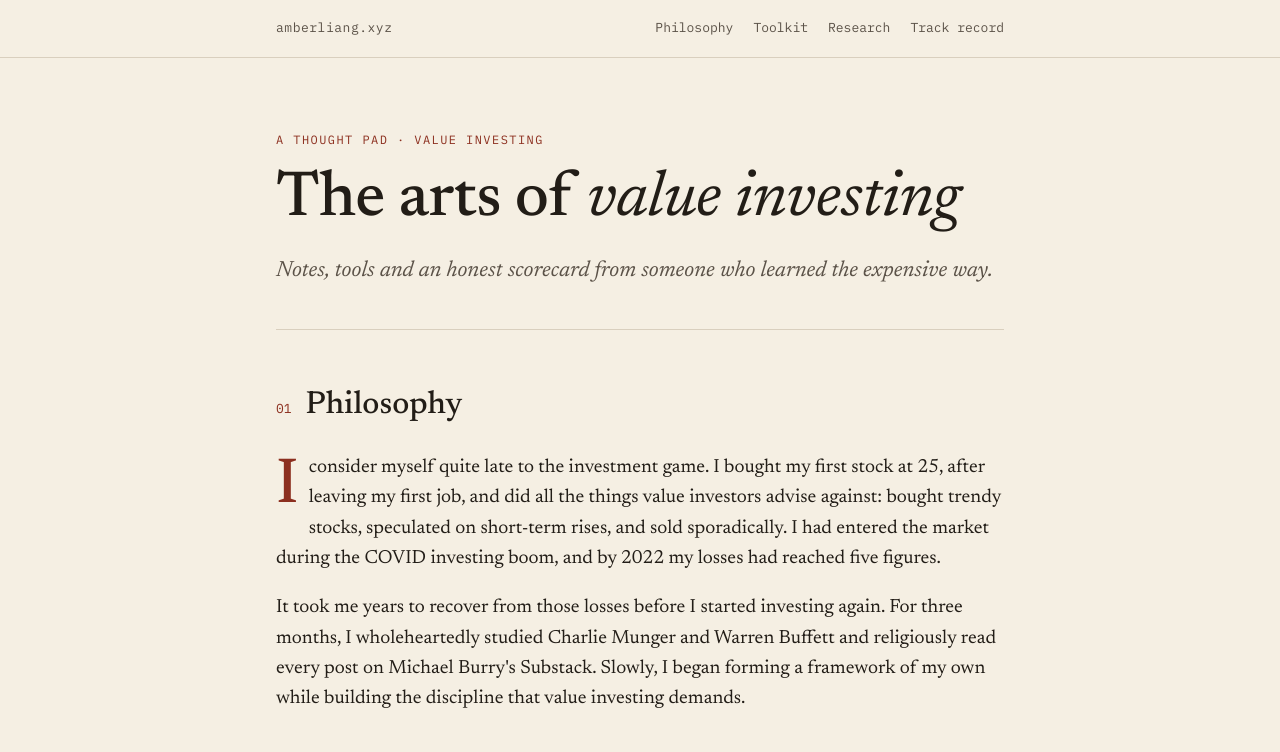
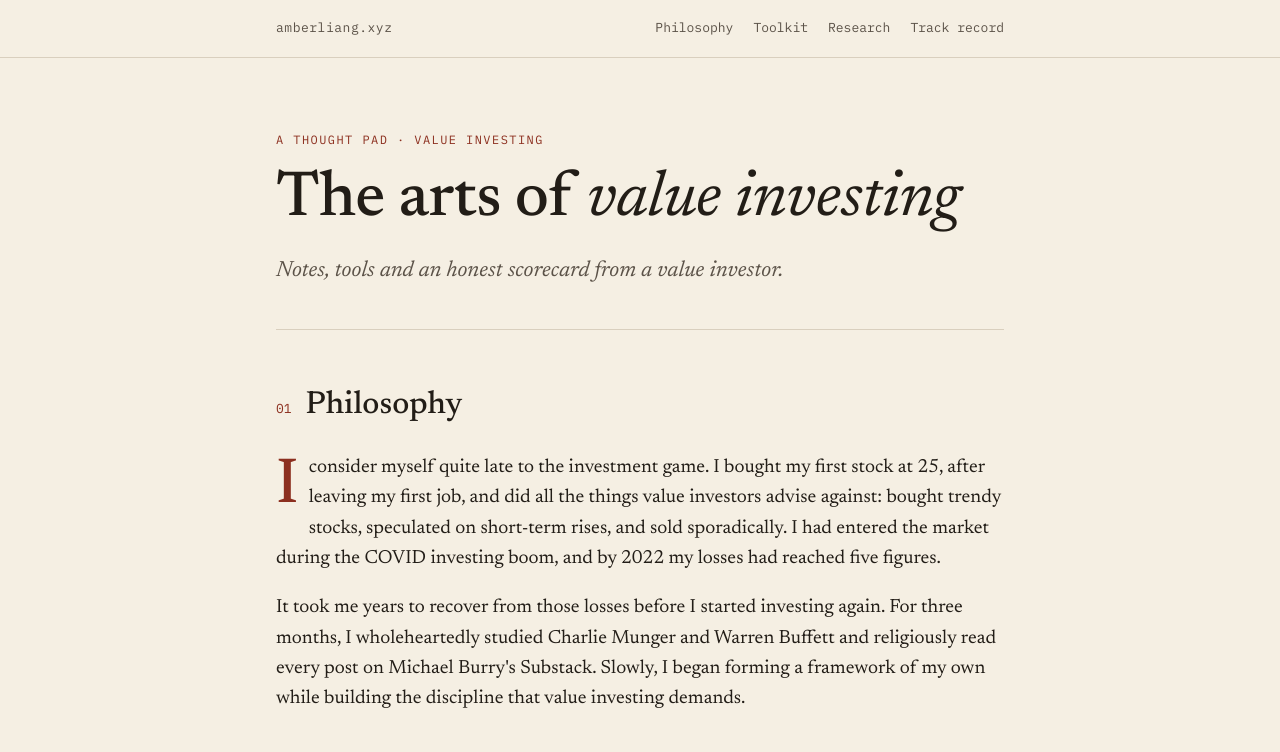
Before and after one commit to joinamber/valueinvesting, a plain HTML site: page index.html in a window 1280 px wide. Shown: the top 752 px of the page. Drawn offline with Linux system fonts and the light colour scheme.

Commit message:
Update hero subtext
Co-Authored-By: Claude Opus 5.5 <noreply@anthropic.com>

```diff
--- a/index.html
+++ b/index.html
@@ -199,7 +199,7 @@
   <div class="hero">
     <p class="kicker">A thought pad · Value investing</p>
     <h1>The arts of <em>value investing</em></h1>
-    <p class="dek">Notes, tools and an honest scorecard from someone who learned the expensive way.</p>
+    <p class="dek">Notes, tools and an honest scorecard from a value investor.</p>
   </div>
 
   <section id="philosophy">
```
